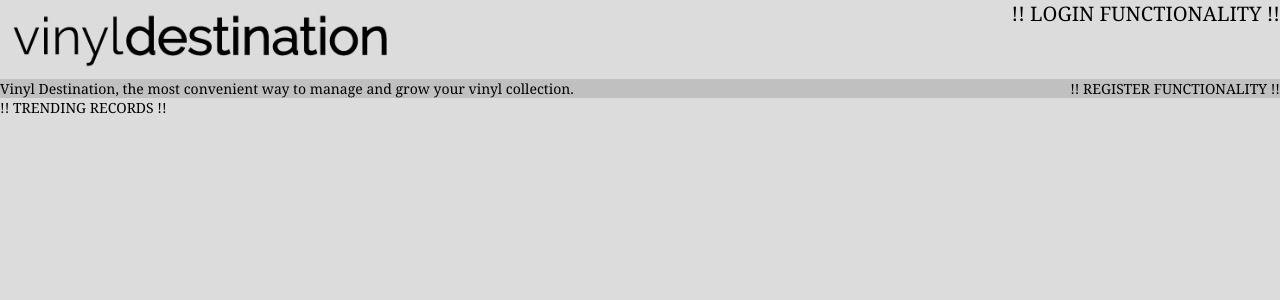
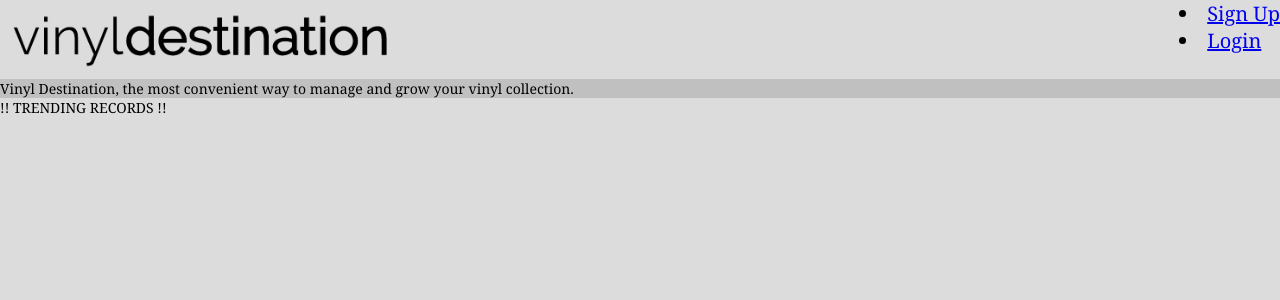
Before and after one commit to jesslavin/itech-group-t, a Django app: page / in a window 1280 px wide. Shown: the top 300 px of the page. Run offline with Django 3.2, Linux system fonts and the light colour scheme.

Commit message:
links to login functions

```diff
--- a/templates/rango/base.html
+++ b/templates/rango/base.html
@@ -21,15 +21,18 @@
 			</div>
 			<div class = "nav">
 				{% if user.is_authenticated %}
-    				!! USER BUTTONS (eg. home, my vinyl, browse, search bar etc) !!
+    				<!-- !! USER BUTTONS (eg. home, my vinyl, browse, search bar etc) !! --->
 					{{ user.username }}
+					<li><a href="{% url 'rango:logout' %}">Logout</a></li>
 				{% else %}
-    				!! LOGIN FUNCTIONALITY !!
+    				<!-- !! LOGIN FUNCTIONALITY !! --->
+    				<li><a href="{% url 'rango:register' %}">Sign Up</a></li>
+					<li><a href="{% url 'rango:login' %}">Login</a></li>
 				{% endif %}
 			</div>
 		</div>
 
-		<div>
+		<div class = "body">
 			{% block body_block %}
 			{% get_category_list category %}
 			{% endblock %}
--- a/templates/rango/index.html
+++ b/templates/rango/index.html
@@ -2,13 +2,14 @@
 {% load staticfiles %}
 
 {% block title_block %}
+	Vinyl Destination Homepage
 {% endblock %}
 
 {% block body_block %}
 
 	{% if user.is_authenticated %}
 		<div class = "loggedin">
-			!! EDIT !!
+			User slug
 			<div>
 				Most liked lists
 				{% if categories %}
@@ -27,9 +28,6 @@
 	{% else %}
 		<div class = "loggedout">
 			Vinyl Destination, the most convenient way to manage and grow your vinyl collection.
-			<div class = "register">
-				!! REGISTER FUNCTIONALITY !!
-			</div>
 		</div>
 	{% endif %}
 
```
